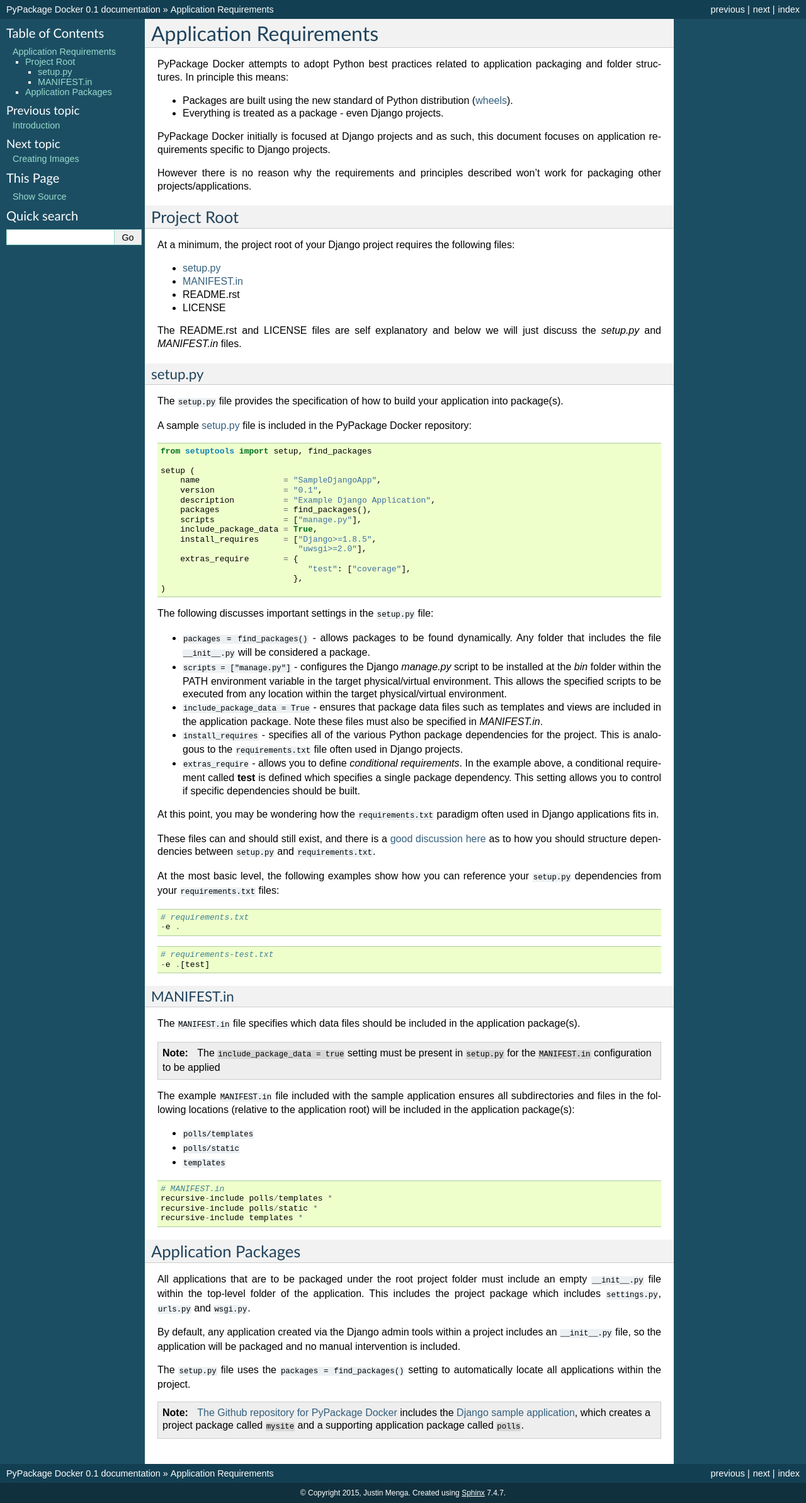
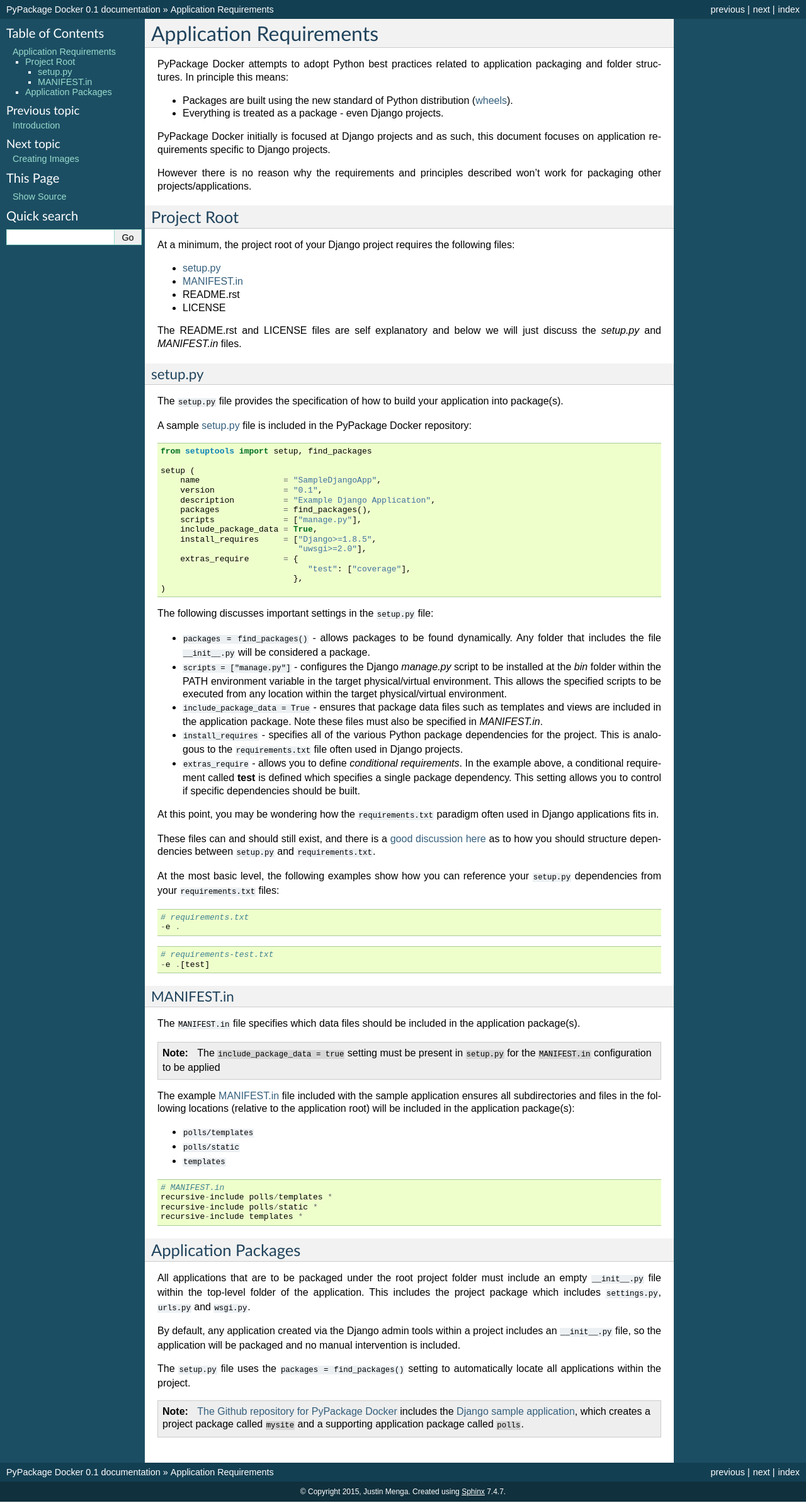
Before and after one commit to cloudhotspot/pypackage-docker, a Sphinx documentation site: the page built from docs/application_requirements.rst, in a window 1280 px wide. Shown: the whole page at 63% size. Built offline with Sphinx 7.4.7, drawn with Linux system fonts in a browser that asks for light colours.

```diff
--- a/docs/application_requirements.rst
+++ b/docs/application_requirements.rst
@@ -29,7 +29,7 @@ setup.py
 
 The ``setup.py`` file provides the specification of how to build your application into package(s).
 
-A sample setup.py_ file is included in the PyPackage Docker repository::
+A sample |setup_py| file is included in the PyPackage Docker repository::
 
   from setuptools import setup, find_packages
 
@@ -85,7 +85,7 @@ The ``MANIFEST.in`` file specifies which data files should be included in the ap
 
 .. note:: The ``include_package_data = true`` setting must be present in ``setup.py`` for the ``MANIFEST.in`` configuration to be applied
 
-The example ``MANIFEST.in`` file included with the sample application ensures all subdirectories and files in the following locations (relative to the application root) will be included in the application package(s):
+The example |manifest_in| file included with the sample application ensures all subdirectories and files in the following locations (relative to the application root) will be included in the application package(s):
 
 * ``polls/templates``
 * ``polls/static``
```
Also changed, not shown: other parts of docs/application_requirements.rst (+9 -1 lines).
